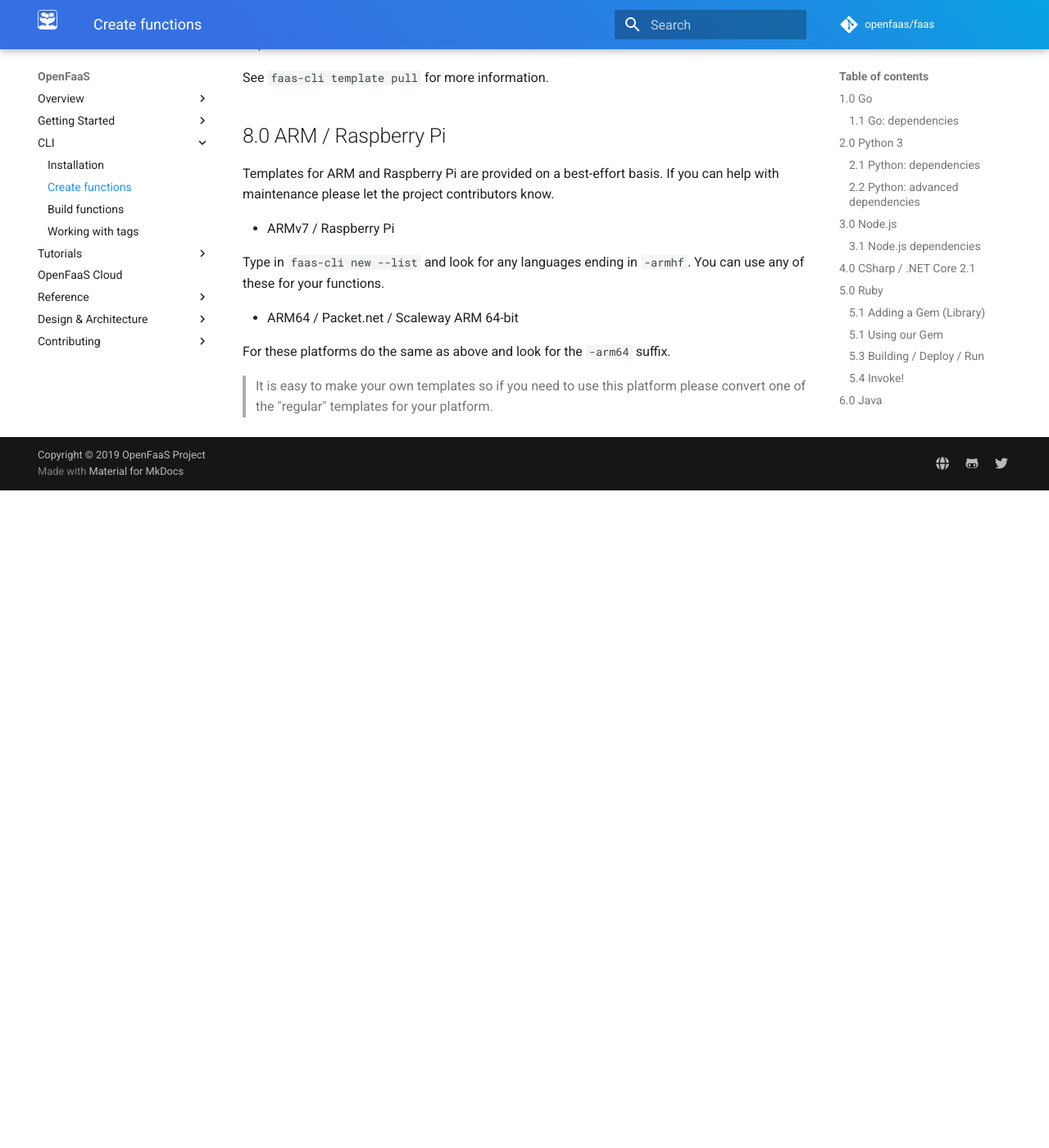
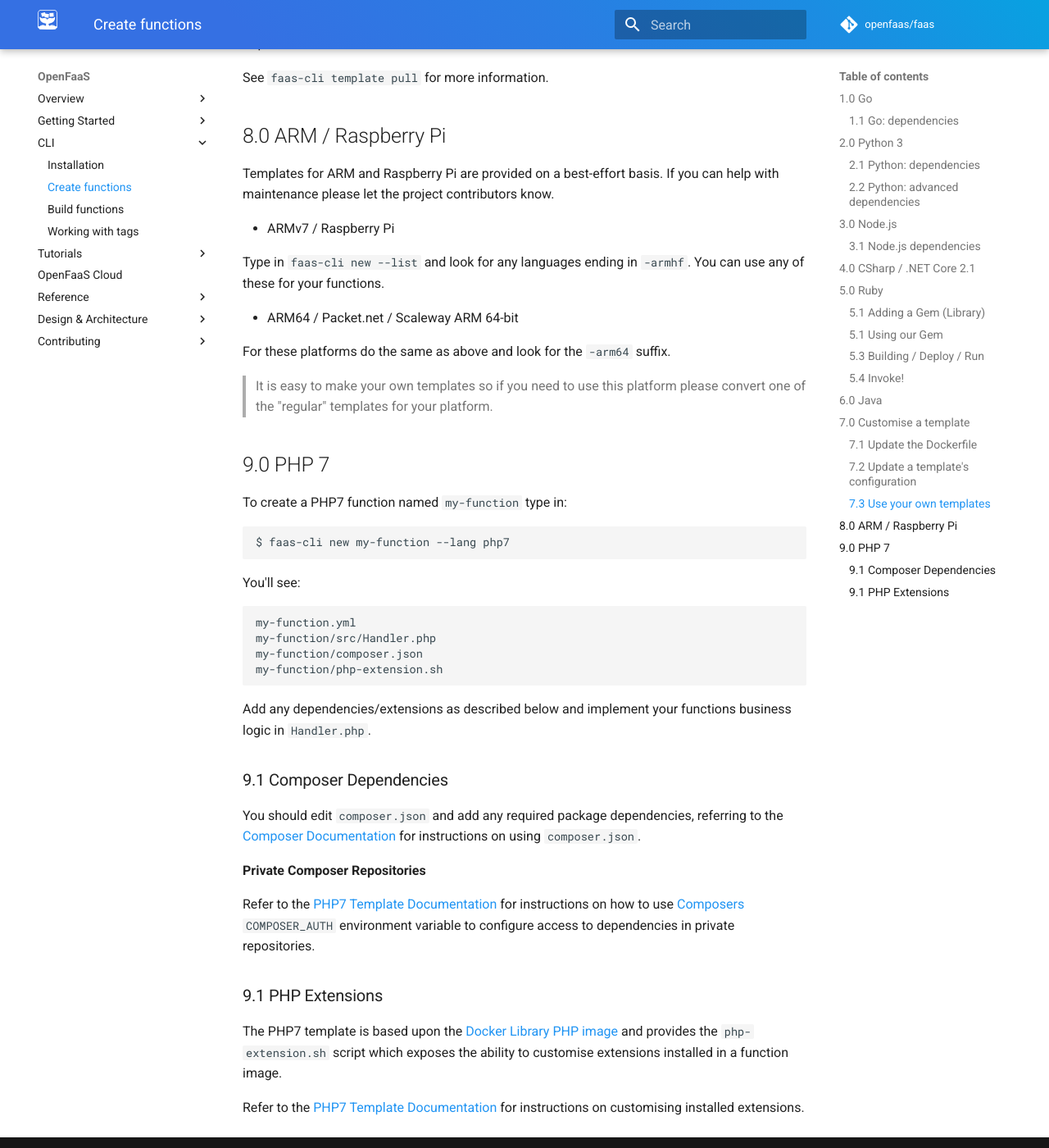
Before and after one commit to openfaas/docs, an MkDocs documentation site: the page built from docs/cli/templates.md, in a window 1280 px wide and 1400 px high, scrolled down 6498 px. Shown: the whole window at 82% size. Built offline with MkDocs 1.6.1 and Material for MkDocs 9.7.7, drawn with Linux system fonts in a browser that asks for light colours; comment, search, counter and statistics services are not loaded; before the commit the page ends 7096 px from its top, so only the background shows below that.

Commit message:
Add PHP7 Template to docs
Signed-off-by: John McCabe <john@johnmccabe.net>

```diff
--- a/docs/cli/templates.md
+++ b/docs/cli/templates.md
@@ -306,3 +306,32 @@ Type in `faas-cli new --list` and look for any languages ending in `-armhf`. You
 For these platforms do the same as above and look for the `-arm64` suffix.
 
 > It is easy to make your own templates so if you need to use this platform please convert one of the "regular" templates for your platform.
+
+## 9.0 PHP 7
+
+To create a PHP7 function named `my-function` type in:
+
+    $ faas-cli new my-function --lang php7
+
+You'll see:
+
+    my-function.yml
+    my-function/src/Handler.php
+    my-function/composer.json
+    my-function/php-extension.sh
+
+Add any dependencies/extensions as described below and implement your functions business logic in `Handler.php`.
+
+### 9.1 Composer Dependencies
+
+You should edit `composer.json` and add any required package dependencies, referring to the [Composer Documentation](https://getcomposer.org/doc/) for instructions on using `composer.json`.
+
+**Private Composer Repositories**
+
+Refer to the [PHP7 Template Documentation](https://github.com/openfaas/templates/tree/master/template/php7) for instructions on how to use [Composers]((https://getcomposer.org/doc/)) `COMPOSER_AUTH` environment variable to configure access to dependencies in private repositories.
+
+### 9.1 PHP Extensions
+
+The PHP7 template is based upon the [Docker Library PHP image](https://hub.docker.com/_/php/) and provides the `php-extension.sh` script which exposes the ability to customise extensions installed in a function image.
+
+Refer to the [PHP7 Template Documentation](https://github.com/openfaas/templates/tree/master/template/php7) for instructions on customising installed extensions.
```
